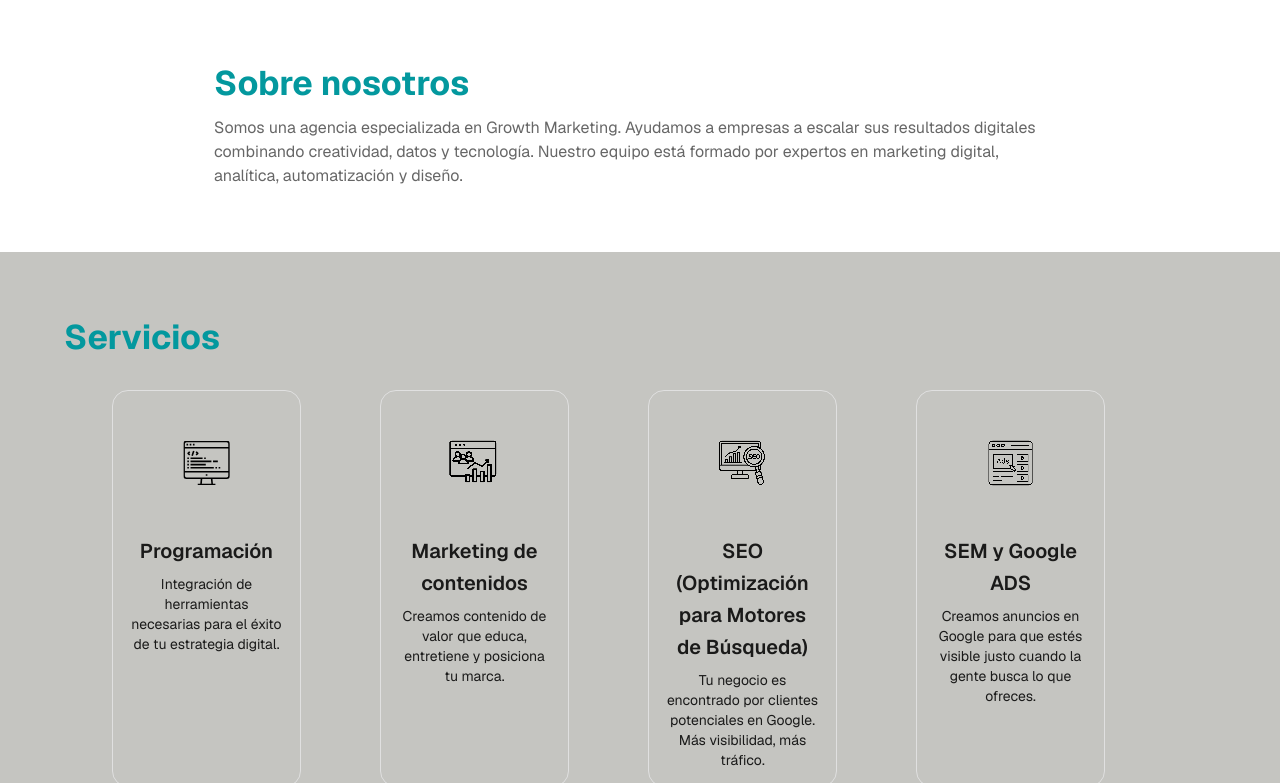
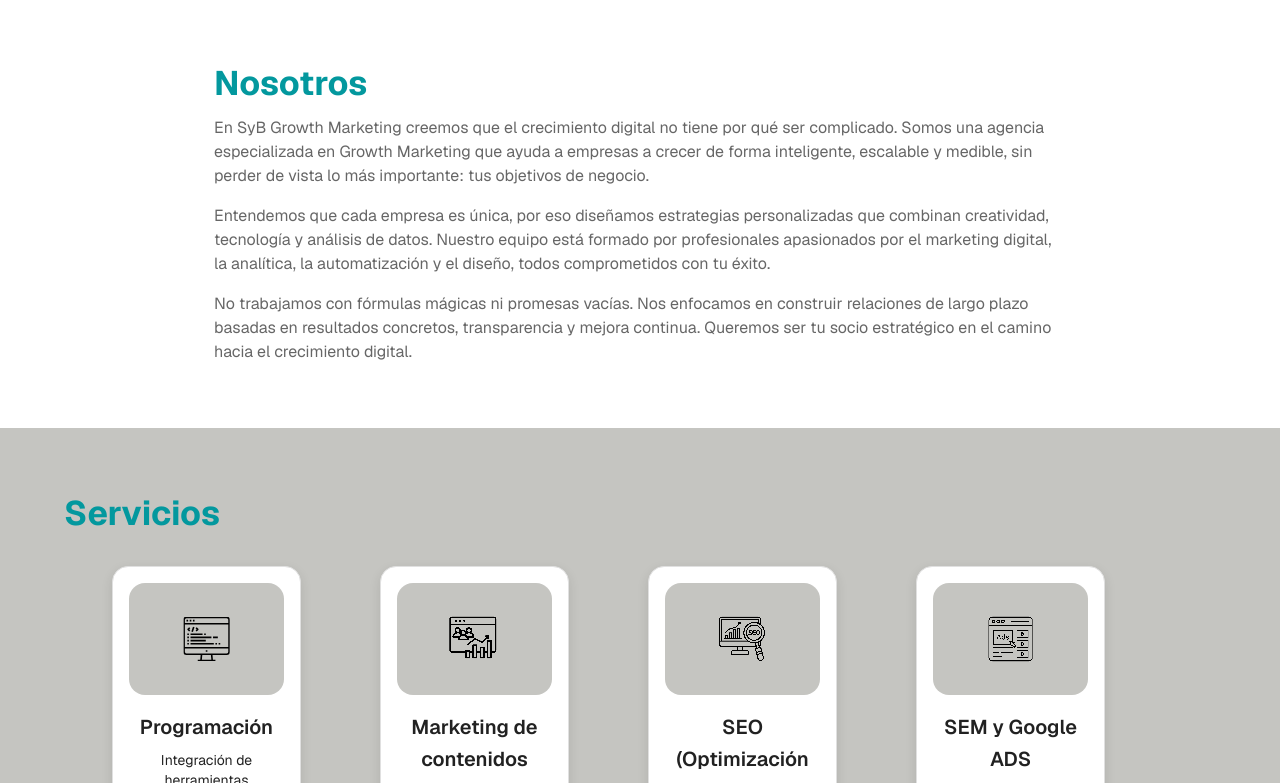
Before and after one commit to smilladev/ByS, a Next.js app in the folder web/: page / in a window 1280 px wide. Shown: the part 437-1220 px from the top of the page. Built offline with nearby package versions, Linux system fonts and the light colour scheme.

Commit message:
Nuevos ajustes

```diff
--- a/web/src/app/layout.tsx
+++ b/web/src/app/layout.tsx
@@ -18,6 +18,67 @@ export const metadata: Metadata = {
   title: "SyB Growth Marketing - Estrategias Digitales para Crecer",
   description:
     "SyB Growth Marketing combina creatividad, datos y tecnología para ofrecer soluciones de marketing digital que impulsan el crecimiento de tu negocio.",
+  keywords: [
+    "growth marketing",
+    "marketing digital",
+    "agencia de marketing",
+    "SEO",
+    "SEM",
+    "Google Ads",
+    "Meta Ads",
+    "email marketing",
+    "analítica web",
+    "automatización de marketing",
+    "páginas web",
+    "marketing de contenidos",
+    "CRM",
+    "estrategias digitales",
+    "optimización de conversiones",
+    "publicidad digital",
+    "posicionamiento web"
+  ],
+  authors: [{ name: "SyB Growth Marketing" }],
+  creator: "SyB Growth Marketing",
+  publisher: "SyB Growth Marketing",
+  metadataBase: new URL("https://sybgrowth.com"),
+  alternates: {
+    canonical: "/",
+  },
+  openGraph: {
+    type: "website",
+    locale: "es_ES",
+    url: "https://sybgrowth.com",
+    title: "SyB Growth Marketing - Estrategias Digitales para Crecer",
+    description:
+      "SyB Growth Marketing combina creatividad, datos y tecnología para ofrecer soluciones de marketing digital que impulsan el crecimiento de tu negocio.",
+    siteName: "SyB Growth Marketing",
+    images: [
+      {
+        url: "/images/Logo.jpeg",
+        width: 1200,
+        height: 630,
+        alt: "SyB Growth Marketing Logo",
+      },
+    ],
+  },
+  twitter: {
+    card: "summary_large_image",
+    title: "SyB Growth Marketing - Estrategias Digitales para Crecer",
+    description:
+      "SyB Growth Marketing combina creatividad, datos y tecnología para ofrecer soluciones de marketing digital que impulsan el crecimiento de tu negocio.",
+    images: ["/images/Logo.jpeg"],
+  },
+  robots: {
+    index: true,
+    follow: true,
+    googleBot: {
+      index: true,
+      follow: true,
+      "max-video-preview": -1,
+      "max-image-preview": "large",
+      "max-snippet": -1,
+    },
+  },
 };
 
 export default function RootLayout({
@@ -28,30 +89,13 @@ export default function RootLayout({
   return (
     <html lang="es">
       <head>
-        <Script id="gtm-script" strategy="afterInteractive">
-          {`
-            (function(w,d,s,l,i){w[l]=w[l]||[];w[l].push({'gtm.start':
-            new Date().getTime(),event:'gtm.js'});var f=d.getElementsByTagName(s)[0],
-            j=d.createElement(s),dl=l!='dataLayer'?'&l='+l:'';j.async=true;j.src=
-            'https://www.googletagmanager.com/gtm.js?id='+i+dl;f.parentNode.insertBefore(j,f);
-            })(window,document,'script','dataLayer','GTM-W53HPZ7P');
-          `}
-        </Script>
-        <link rel="icon" href="/images/Logo.jpeg" />
+        <link rel="icon" type="image/png" sizes="32x32" href="/images/Logo.png" />
+        <link rel="icon" type="image/png" sizes="16x16" href="/images/Logo.png" />
+        <link rel="apple-touch-icon" sizes="180x180" href="/images/Logo.png" />
       </head>
       <body
         className={`${geistSans.variable} ${geistMono.variable} antialiased`}
       >
-        {/* Google Tag Manager (noscript) */}
-        <noscript>
-          <iframe
-            src="https://www.googletagmanager.com/ns.html?id=GTM-W53HPZ7P"
-            height="0"
-            width="0"
-            style={{ display: 'none', visibility: 'hidden' }}
-          />
-        </noscript>
-        {/* End Google Tag Manager (noscript) */}
         <MuiProvider>{children}</MuiProvider>
       </body>
     </html>
--- a/web/src/app/page.tsx
+++ b/web/src/app/page.tsx
@@ -3,6 +3,10 @@ import React from "react";
 import Image from "next/image";
 import { Box, Button, Container, Typography, Paper, AppBar, Toolbar, Link as MuiLink, IconButton, Drawer, List, ListItem, ListItemButton, ListItemText, Accordion, AccordionSummary, AccordionDetails } from "@mui/material";
 import MenuIcon from '@mui/icons-material/Menu';
+import InstagramIcon from '@mui/icons-material/Instagram';
+import FacebookIcon from '@mui/icons-material/Facebook';
+import WhatsAppIcon from '@mui/icons-material/WhatsApp';
+import EmailIcon from '@mui/icons-material/Email';
 import { Swiper, SwiperSlide } from "swiper/react";
 import { Navigation } from "swiper/modules";
 import "swiper/css";
@@ -11,11 +15,11 @@ export default function Home() {
   const [drawerOpen, setDrawerOpen] = React.useState(false);
   const navLinks = [
     { label: 'Inicio', href: '#hero' },
-    { label: 'Sobre nosotros', href: '#sobre-nosotros' },
+    { label: 'Nosotros', href: '#nosotros' },
     { label: 'Servicios', href: '#servicios' },
     { label: 'Proceso', href: '#proceso' },
-    { label: 'Testimonios', href: '#testimonios' },
-    { label: 'Casos de éxito', href: '#carrusel' },
+    // { label: 'Testimonios', href: '#testimonios' },
+    // { label: 'Casos de éxito', href: '#carrusel' },
     { label: 'Contacto', href: '#contacto' },
   ];
 
@@ -112,8 +116,8 @@ export default function Home() {
         </Container>
       </Box>
 
-      {/* Sobre Nosotros */}
-      <Box id="sobre-nosotros" sx={{ bgcolor: "#fff", py: 8 }}>
+      {/* Nosotros */}
+      <Box id="nosotros" sx={{ bgcolor: "#fff", py: 8 }}>
         <Container maxWidth="md">
           <Typography
             variant="h4"
@@ -122,13 +126,16 @@ export default function Home() {
             fontWeight={700}
             gutterBottom
           >
-            Sobre nosotros
+            Nosotros
+          </Typography>
+          <Typography variant="body1" color="text.secondary" sx={{ mb: 2 }}>
+            En SyB Growth Marketing creemos que el crecimiento digital no tiene por qué ser complicado. Somos una agencia especializada en Growth Marketing que ayuda a empresas a crecer de forma inteligente, escalable y medible, sin perder de vista lo más importante: tus objetivos de negocio.
+          </Typography>
+          <Typography variant="body1" color="text.secondary" sx={{ mb: 2 }}>
+            Entendemos que cada empresa es única, por eso diseñamos estrategias personalizadas que combinan creatividad, tecnología y análisis de datos. Nuestro equipo está formado por profesionales apasionados por el marketing digital, la analítica, la automatización y el diseño, todos comprometidos con tu éxito.
           </Typography>
           <Typography variant="body1" color="text.secondary">
-            Somos una agencia especializada en Growth Marketing. Ayudamos a
-            empresas a escalar sus resultados digitales combinando creatividad,
-            datos y tecnología. Nuestro equipo está formado por expertos en
-            marketing digital, analítica, automatización y diseño.
+            No trabajamos con fórmulas mágicas ni promesas vacías. Nos enfocamos en construir relaciones de largo plazo basadas en resultados concretos, transparencia y mejora continua. Queremos ser tu socio estratégico en el camino hacia el crecimiento digital.
           </Typography>
         </Container>
       </Box>
@@ -197,7 +204,7 @@ export default function Home() {
               description: "Conectamos tus herramientas digitales como CMS, CRM, Marketing Automation, ERP, y más para optimizar procesos y maximizar resultados.",
               image: "/images/Integraciones.png"
             }].map((service, index) => (
-              <Box key={index} sx={{ border: '1px solid #e0e0e0', borderRadius: 4, p: 2, width: '75%', mb: 2 }}>
+              <Box key={index} sx={{ bgcolor: '#fff', border: '1px solid #e0e0e0', borderRadius: 4, p: 2, width: '75%', mb: 2, boxShadow: '0 4px 12px rgba(0, 0, 0, 0.1)' }}>
                 {service.image && (
                   <Box
                     component="img"
@@ -344,7 +351,7 @@ export default function Home() {
       </Box>
 
       {/* Carrusel de imágenes */}
-      <Box id="carrusel" sx={{ bgcolor: "primary.main", color: "#fff", py: 8 }}>
+      {/* <Box id="carrusel" sx={{ bgcolor: "primary.main", color: "#fff", py: 8 }}>
         <Container maxWidth="lg">
           <Typography
             variant="h4"
@@ -383,7 +390,7 @@ export default function Home() {
             ))}
           </Swiper>
         </Container>
-      </Box>
+      </Box> */}
 
       {/* Contacto */}
       <Box
@@ -430,6 +437,79 @@ export default function Home() {
           </Box>
         </Container>
       </Box>
+
+      {/* Footer */}
+      <Box component="footer" sx={{ bgcolor: "#222", color: "#fff", py: 4 }}>
+        <Container maxWidth="lg">
+          <Box sx={{ display: 'flex', flexDirection: { xs: 'column', md: 'row' }, justifyContent: 'space-between', alignItems: 'center', gap: 3 }}>
+            {/* Logo y nombre */}
+            <Box sx={{ display: 'flex', alignItems: 'center', gap: 1 }}>
+              <Image
+                src="/images/Logo.jpeg"
+                alt="Logo"
+                width={40}
+                height={40}
+                style={{ borderRadius: '50%' }}
+              />
+              <Typography variant="h6" fontWeight={600}>
+                SyB Growth Marketing
+              </Typography>
+            </Box>
+
+            {/* Redes sociales */}
+            <Box sx={{ display: 'flex', gap: 2, alignItems: 'center' }}>
+              <Typography variant="body2" sx={{ mr: 1, display: { xs: 'none', sm: 'block' } }}>
+                Síguenos:
+              </Typography>
+              <IconButton
+                component="a"
+                href="https://www.instagram.com/syb.growthmarketing"
+                target="_blank"
+                rel="noopener noreferrer"
+                sx={{ color: '#fff', '&:hover': { color: '#E4405F' } }}
+                aria-label="Instagram"
+              >
+                <InstagramIcon />
+              </IconButton>
+              <IconButton
+                component="a"
+                href="https://www.facebook.com/share/1FbaV3LT1Y/"
+                target="_blank"
+                rel="noopener noreferrer"
+                sx={{ color: '#fff', '&:hover': { color: '#1877F2' } }}
+                aria-label="Facebook"
+              >
+                <FacebookIcon />
+              </IconButton>
+              <IconButton
+                component="a"
+                href="https://wa.me/541140619556"
+                target="_blank"
+                rel="noopener noreferrer"
+                sx={{ color: '#fff', '&:hover': { color: '#25D366' } }}
+                aria-label="WhatsApp"
+              >
+                <WhatsAppIcon />
+              </IconButton>
+              <IconButton
+                component="a"
+                href="mailto:sybgrowthmarketing@gmail.com"
+                sx={{ color: '#fff', '&:hover': { color: '#EA4335' } }}
+                aria-label="Email"
+              >
+                <EmailIcon />
+              </IconButton>
+            </Box>
+          </Box>
+
+          {/* Copyright */}
+          <Box sx={{ mt: 3, pt: 2, borderTop: '1px solid rgba(255,255,255,0.1)', textAlign: 'center' }}>
+            <Typography variant="body2" color="rgba(255,255,255,0.7)">
+              © {new Date().getFullYear()} SyB Growth Marketing. Todos los derechos reservados.
+            </Typography>
+          </Box>
+        </Container>
+      </Box>
     </Box>
   );
 }
```
Also changed, not shown: 1 other file (tests, documents, lock files or other folders).
